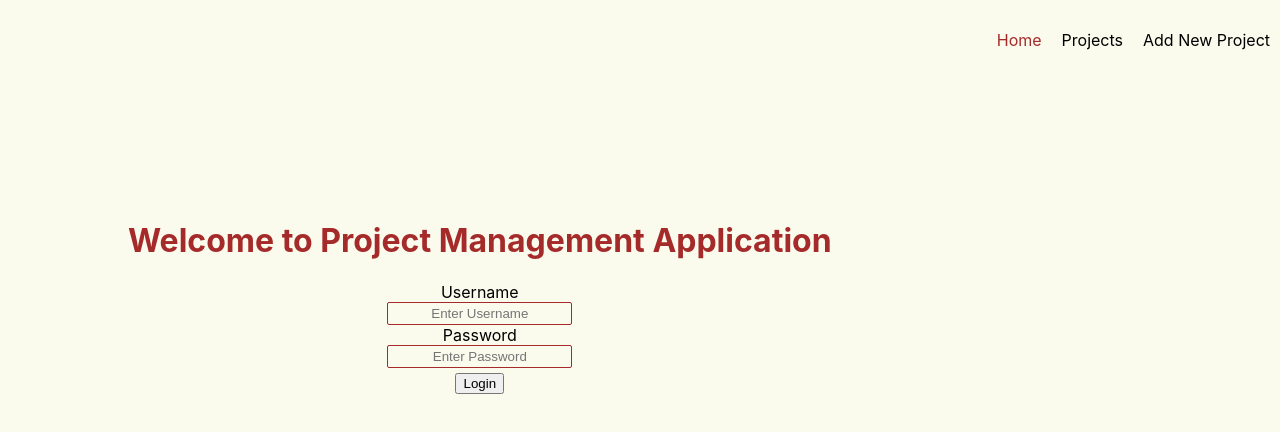
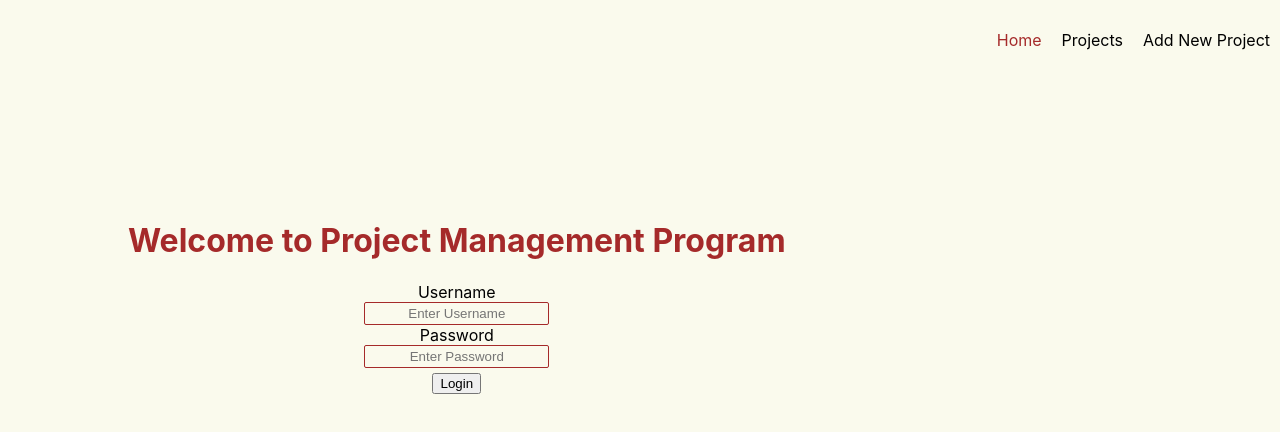
Before and after one commit to DKarimi90/Project-Management-App, a React (Create React App) app: page / in a window 1280 px wide. Shown: the top 432 px of the page. Built offline with nearby package versions, Linux system fonts and the light colour scheme.

Commit message:
updated my files

```diff
--- a/src/components/LandingPage.js
+++ b/src/components/LandingPage.js
@@ -4,7 +4,7 @@ import React from "react";
 function LandingPage() {
   return (
     <div className="landing">
-      <h1>Welcome to Project Management Application</h1>
+      <h1>Welcome to Project Management Program</h1>
       <label for="username">Username</label>
         <input type="text" placeholder = "Enter Username" name="username"/>
       <label for="password">Password</label>
```
